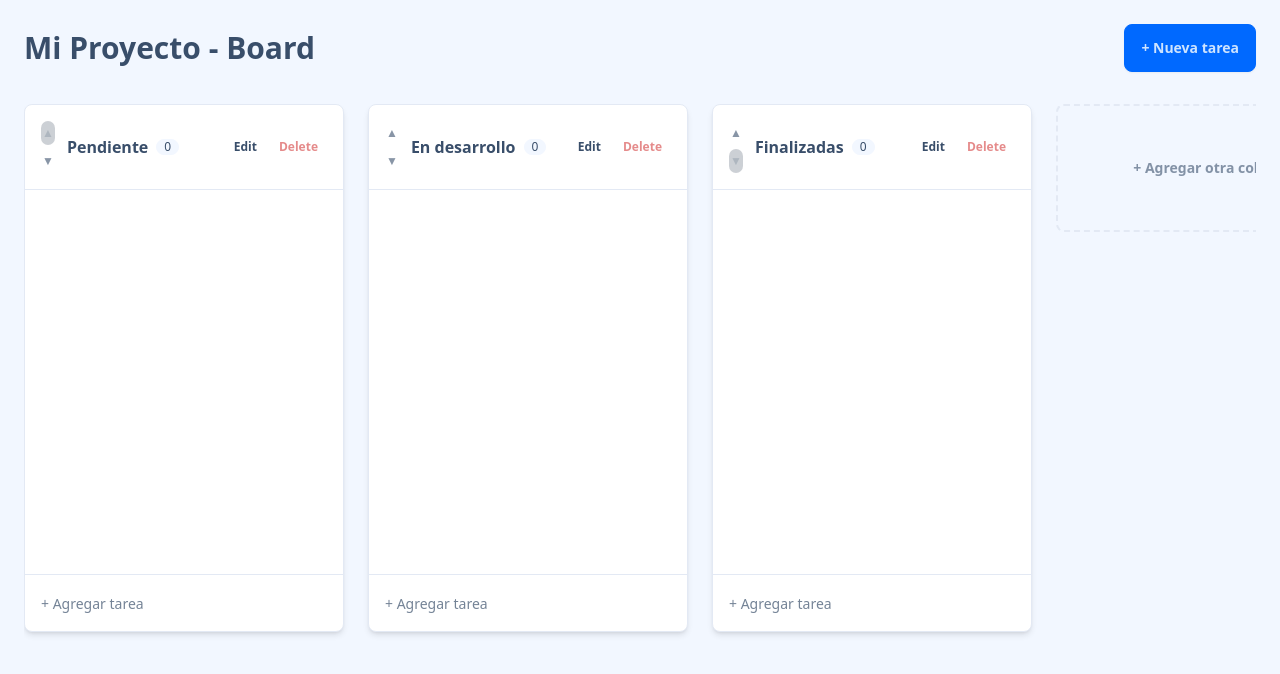
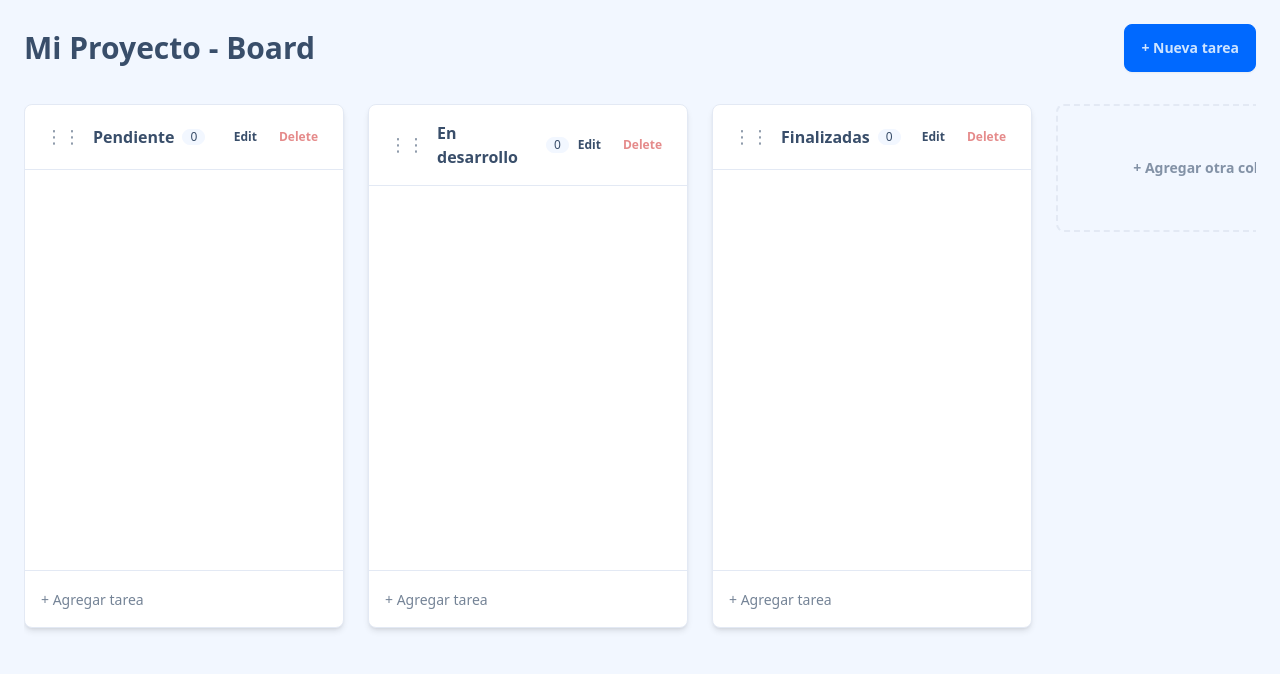
Before and after one commit to ALODEV-GT/jiro, an Angular app: page /board in a window 1280 px wide. Shown: the top 674 px of the page. Built offline with nearby package versions, Linux system fonts and the light colour scheme.

Commit message:
fix(board): Fix drag and drop for columns

```diff
--- a/src/app/modules/project/components/board/board.component.html
+++ b/src/app/modules/project/components/board/board.component.html
@@ -7,23 +7,31 @@
     </button>
   </div>
 
-  <!--  columns with task drag & drop -->
-  <div class="flex gap-6 overflow-x-auto pb-4" cdkDropListGroup>
+  <!-- Columnas con drag & drop horizontal -->
+  <div
+    class="flex gap-6 overflow-x-auto pb-4"
+    cdkDropList
+    cdkDropListOrientation="horizontal"
+    [cdkDropListData]="columns"
+    (cdkDropListDropped)="dropColumn($event)"
+    id="columns-drop-list"
+  >
     @for (column of columns; track column.id; let i = $index) {
-    <div class="flex-shrink-0 w-80 bg-base-100 rounded-lg shadow-md border border-base-300 flex flex-col">
-      <!-- Column hader -->
+      <div
+        class="flex-shrink-0 w-80 bg-base-100 rounded-lg shadow-md border border-base-300 flex flex-col"
+        cdkDrag
+        [cdkDragData]="column"
+      >
+        <!-- Header de columna -->
         <div class="p-4 border-b border-base-300 flex justify-between items-center select-none">
           <div class="flex items-center gap-2">
-          <!-- Controls to move columns -->
-          <div class="flex flex-col gap-1 text-base-content/60 mr-1">
-            <button type="button" class="btn btn-ghost btn-xs p-0 leading-none" [disabled]="i === 0"
-              (click)="moveColumn(i, i - 1)" title="Mover columna a la izquierda">
-              ▲
-            </button>
-            <button type="button" class="btn btn-ghost btn-xs p-0 leading-none" [disabled]="i === columns.length - 1"
-              (click)="moveColumn(i, i + 1)" title="Mover columna a la derecha">
-              ▼
-            </button>
+            <!-- Handle para mover columna -->
+            <div
+              cdkDragHandle
+              class="cursor-grab p-1 rounded hover:bg-base-200 text-base-content/60"
+              title="Arrastrar columna"
+            >
+              <span class="text-lg leading-none">⋮⋮</span>
             </div>
 
             <div class="flex items-center gap-2">
@@ -44,12 +52,21 @@
           </div>
         </div>
 
-      <!-- Task list -->
-      <div class="flex-1 min-h-96 p-4 space-y-3" cdkDropList [cdkDropListData]="column.tasks"
-        (cdkDropListDropped)="dropTask($event, column.id)">
+        <!-- Lista de tareas (drag & drop entre columnas) -->
+        <div
+          class="flex-1 min-h-96 p-4 space-y-3"
+          cdkDropList
+          [id]="'task-list-' + column.id"
+          [cdkDropListData]="column.tasks"
+          [cdkDropListConnectedTo]="taskListIds"
+          (cdkDropListDropped)="dropTask($event, column.id)"
+        >
           @for (task of column.tasks; track task.id) {
-        <div cdkDrag [cdkDragData]="task"
-          class="bg-base-200 p-4 rounded-lg border border-base-300 shadow-sm hover:shadow-md transition-shadow">
+            <div
+              cdkDrag
+              [cdkDragData]="task"
+              class="bg-base-200 p-4 rounded-lg border border-base-300 shadow-sm hover:shadow-md transition-shadow"
+            >
               <div class="font-medium text-base-content">{{ task.title }}</div>
 
               @if (task.description) {
@@ -60,7 +77,10 @@
 
               <div class="flex justify-between items-center mt-3">
                 <div class="badge badge-primary badge-sm">{{ task.id }}</div>
-            <button class="btn btn-ghost btn-xs text-error" (click)="deleteTask(column.id, task.id)">
+                <button
+                  class="btn btn-ghost btn-xs text-error"
+                  (click)="deleteTask(column.id, task.id)"
+                >
                   Delete
                 </button>
               </div>
@@ -70,8 +90,10 @@
 
         <!-- Footer -->
         <div class="p-4 border-t border-base-300">
-        <button class="text-sm text-base-content/70 hover:text-primary w-full text-left"
-          (click)="openCreateTaskModal(column.id)">
+          <button
+            class="text-sm text-base-content/70 hover:text-primary w-full text-left"
+            (click)="openCreateTaskModal(column.id)"
+          >
             + Agregar tarea
           </button>
         </div>
@@ -82,7 +104,8 @@
     <div class="flex-shrink-0 w-80">
       <button
         class="btn btn-ghost w-full h-32 border-2 border-dashed border-base-300 text-base-content/60 hover:border-primary hover:text-primary"
-        (click)="addColumn()">
+        (click)="addColumn()"
+      >
         + Agregar otra columna
       </button>
     </div>
@@ -96,18 +119,31 @@
     <form (ngSubmit)="createTask()" class="space-y-4 mt-4">
       <div class="form-control">
         <label class="label"><span class="label-text">Título</span></label>
-        <input type="text" name="title" [(ngModel)]="newTask.title" class="input input-bordered" required />
+        <input
+          type="text"
+          name="title"
+          [(ngModel)]="newTask.title"
+          class="input input-bordered"
+          required
+        />
       </div>
 
       <div class="form-control">
         <label class="label"><span class="label-text">Descripción (opcional)</span></label>
-        <textarea name="description" [(ngModel)]="newTask.description"
-          class="textarea textarea-bordered h-24"></textarea>
+        <textarea
+          name="description"
+          [(ngModel)]="newTask.description"
+          class="textarea textarea-bordered h-24"
+        ></textarea>
       </div>
 
       <div class="form-control">
         <label class="label"><span class="label-text">Columna</span></label>
-        <select name="column" class="select select-bordered w-full" [(ngModel)]="newTask.columnId">
+        <select
+          name="column"
+          class="select select-bordered w-full"
+          [(ngModel)]="newTask.columnId"
+        >
           @for (column of columns; track column.id) {
             <option [value]="column.id">{{ column.title }}</option>
           }
--- a/src/app/modules/project/components/board/board.component.ts
+++ b/src/app/modules/project/components/board/board.component.ts
@@ -43,6 +43,11 @@ export class BoardComponent {
     columnId: this.columns[0]?.id ?? '',
   };
 
+  /** IDs de las listas de tareas para conectarlas entre sí (drag entre columnas) */
+  get taskListIds(): string[] {
+    return this.columns.map(c => 'task-list-' + c.id);
+  }
+
   openCreateTaskModal(columnId?: string) {
     const defaultColumnId = columnId ?? this.columns[0]?.id ?? '';
     this.newTask = {
@@ -55,7 +60,11 @@ export class BoardComponent {
 
   closeModal() {
     this.isModalOpen = false;
-    this.newTask = { title: '', description: '', columnId: this.columns[0]?.id ?? '' };
+    this.newTask = {
+      title: '',
+      description: '',
+      columnId: this.columns[0]?.id ?? ''
+    };
   }
 
   createTask() {
@@ -76,17 +85,13 @@ export class BoardComponent {
     this.closeModal();
   }
 
-  moveColumn(fromIndex: number, toIndex: number) {
-    if (
-      toIndex < 0 ||
-      toIndex >= this.columns.length ||
-      fromIndex === toIndex
-    ) {
-      return;
-    }
-    moveItemInArray(this.columns, fromIndex, toIndex);
+  /** Drag & drop de columnas (horizontal) */
+  dropColumn(event: CdkDragDrop<Column[]>) {
+    if (event.previousIndex === event.currentIndex) return;
+    moveItemInArray(this.columns, event.previousIndex, event.currentIndex);
   }
 
+  /** Drag & drop de tareas (dentro y entre columnas) */
   dropTask(event: CdkDragDrop<Task[]>, columnId: string) {
     if (event.previousContainer === event.container) {
       moveItemInArray(
```
Lines whose indentation alone changed are shown as unchanged.
